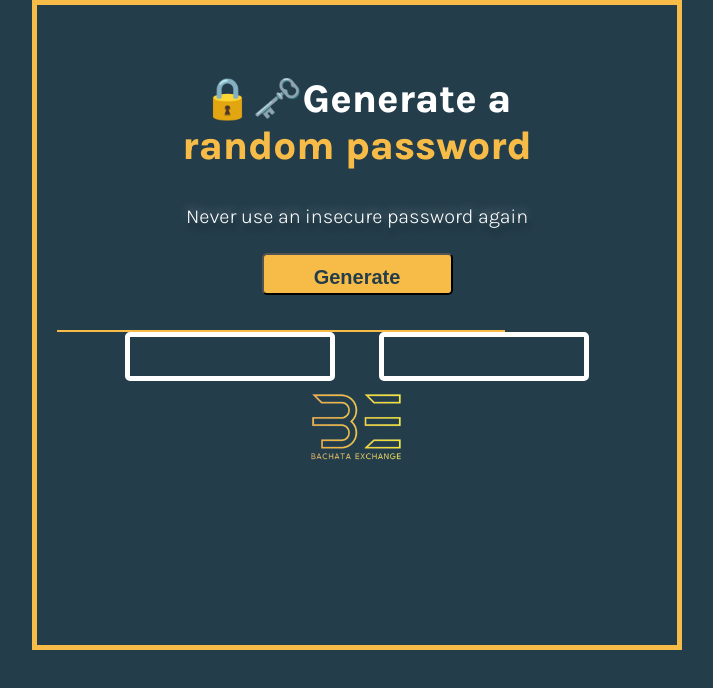
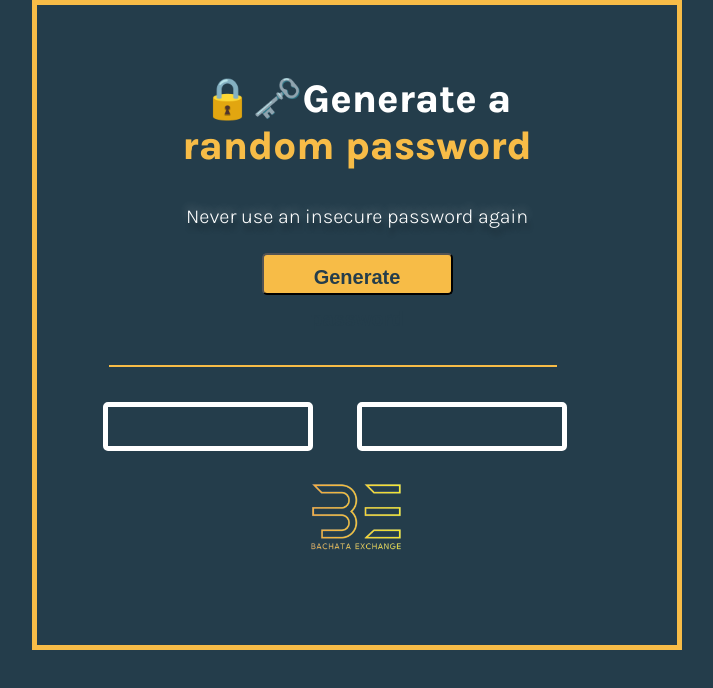
Before and after one commit to bryanprestige/BE-Password-generator, a plain HTML site: page index.html in a window 1280 px wide. Shown: the whole page, without its empty margins (283-996 px from the left). Drawn offline with Linux system fonts and the light colour scheme.

Commit message:
reculando

```diff
--- a/index.css
+++ b/index.css
@@ -64,7 +64,9 @@ h2 {
 #line {
   width: 446px;
   border: 1px solid #F7BC47;
-  margin: 35 px auto;
+  margin-top: 35px;
+  margin-bottom: 35px;
+  margin-left: 52px;
 }
 
 #password-spaces {
@@ -72,8 +74,9 @@ h2 {
   display: flex;
   flex-direction: row;
   justify-content: space-evenly;
-  margin: auto;
+  margin-left: 3px;
   text-align: center;
+  margin-bottom: 20px;
 }
 
 #space-one, #space-two {
@@ -142,8 +145,7 @@ h2 {
   #password-spaces {
     display: flex;
     flex-direction: column;
-    align-items: center;
-    margin: auto;
+    align-items: center;;
   }
 
   #space-one, #space-two {
```
